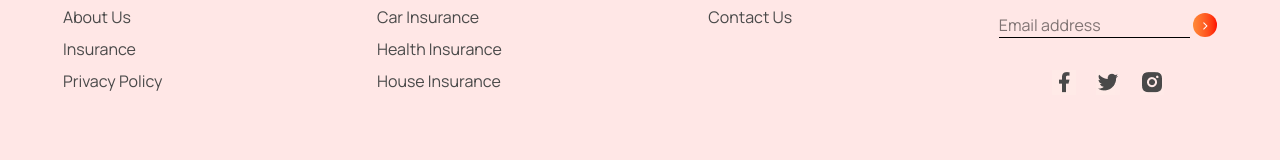
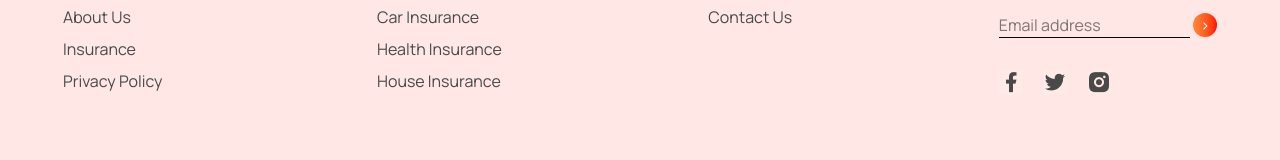
Before and after one commit to Anonnya01/Tea-House-tailwind, a plain HTML site: page index.html in a window 1280 px wide. Shown: the part 3747-3907 px from the top of the page. Drawn offline with nearby package versions, Linux system fonts and the light colour scheme.

Commit message:
updated styles

```diff
--- a/index.html
+++ b/index.html
@@ -345,7 +345,9 @@
             >
               >
             </button>
-            <div class="flex items-center justify-center gap-5 my-8">
+            <div
+              class="flex justify-center gap-3 my-8 md:gap-5 md:justify-start"
+            >
               <img src="images/Fb.png" alt="" />
               <img src="images/tw.png" alt="" />
               <img src="images/ins.png" alt="" />
```
